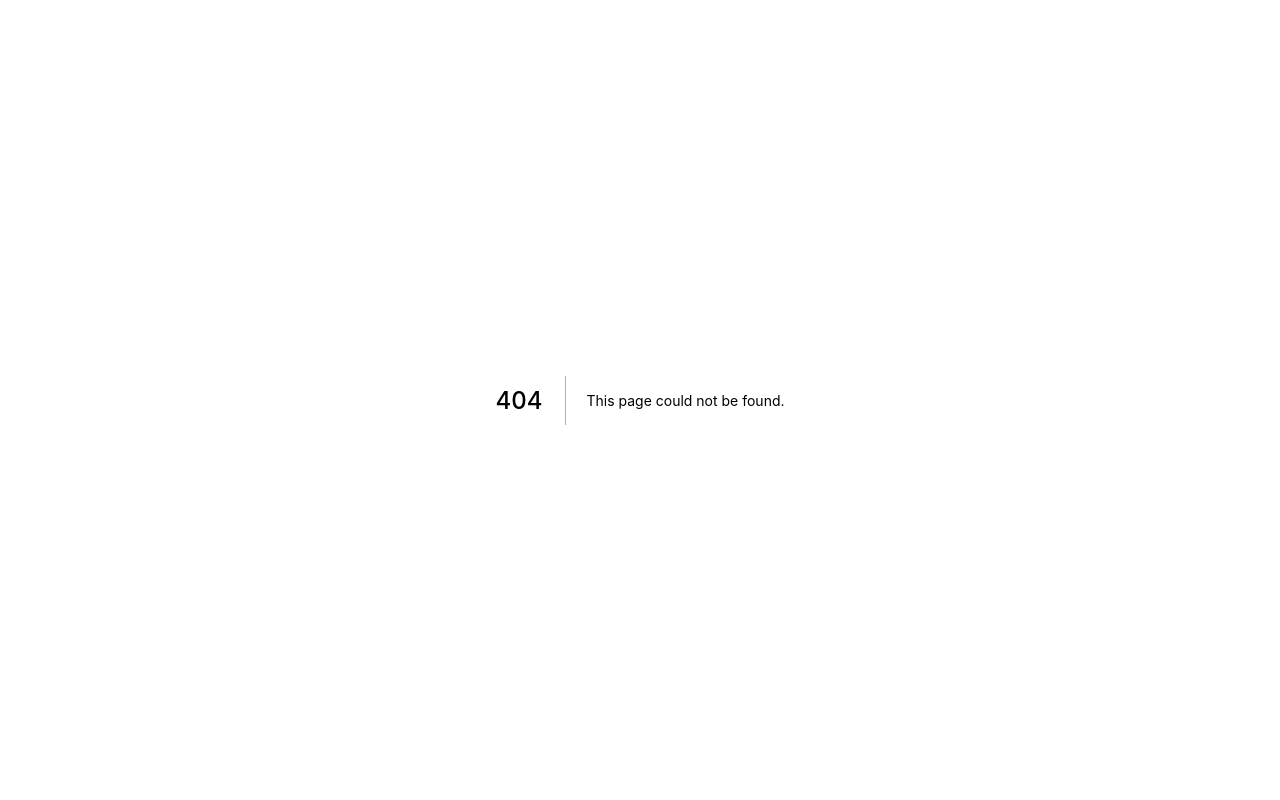
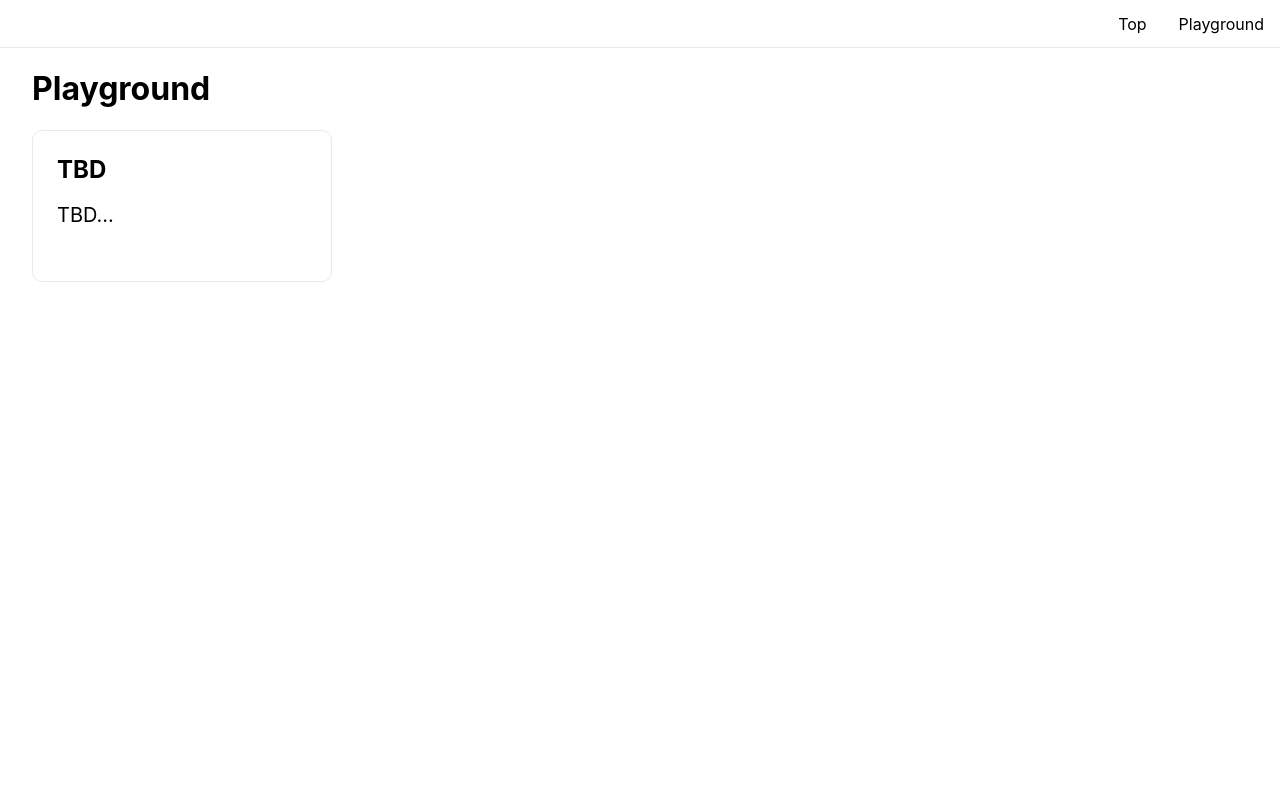
Before and after one commit to pocket7878/pocket7878-com, a Next.js app: page /playground in a window 1280 px wide. Before the commit this address had no page. Shown: the top 800 px of the page. Built offline with nearby package versions, Linux system fonts and the light colour scheme.

Commit message:
feature: Add common header

```diff
--- /dev/null
+++ b/components/Header.tsx
@@ -0,0 +1,33 @@
+import Link from 'next/link';
+import React, { memo } from 'react';
+import styled from "styled-components";
+
+export const Header = memo(function Header() {
+  return (
+    <Nav>
+      <MenuItem><Link href="/">Top</Link></MenuItem>
+      <MenuItem><Link href="/playground">Playground</Link></MenuItem>
+    </Nav>
+  );
+});
+
+const Nav = styled.nav`
+	display: flex;
+	flex-direction: row;
+	justify-content: flex-end;
+	border-bottom: 1px solid #eaeaea;
+	position: fixed;
+	width: 100%;
+	top: 0px;
+	background: white;
+	height: 48px;
+	z-index: 999;
+`;
+
+const MenuItem = styled.div`
+	height: 100%;
+	vertical-align: middle;
+	padding: 16px;
+	font-size: 16px;
+	line-height: 16px;
+`;
--- /dev/null
+++ b/components/Layout.tsx
@@ -0,0 +1,20 @@
+import React, { memo } from 'react';
+import styled from 'styled-components';
+import { Header } from './Header';
+
+type Props = {
+  children: React.ReactNode;
+};
+
+export const Layout = memo(function Layout({ children }: Props) {
+  return (
+    <div>
+      <Header />
+      <Wrapper>{children}</Wrapper>
+    </div>
+  );
+});
+
+const Wrapper = styled.div`
+	padding-top: 48px;
+`;
--- a/pages/_app.tsx
+++ b/pages/_app.tsx
@@ -1,8 +1,13 @@
 import '../styles/globals.css';
 import type { AppProps } from 'next/app';
+import { Layout } from '../components/Layout';
 
 function MyApp({ Component, pageProps }: AppProps) {
-  return <Component {...pageProps} />;
+  return (
+    <Layout>
+      <Component {...pageProps} />
+    </Layout>
+  );
 }
 
 export default MyApp;
--- /dev/null
+++ b/pages/playground.tsx
@@ -0,0 +1,85 @@
+import type { NextPage } from 'next';
+import Head from 'next/head';
+import Image from 'next/image';
+import styles from '../styles/Home.module.css';
+import styled from 'styled-components';
+
+const Playground: NextPage = () => {
+  return (
+    <div className={styles.container}>
+      <Head>
+        <title>Pocket7878.com/Playground</title>
+        <meta name='description' content='pocket7878 portfolio' />
+        <link rel='icon' href='/favicon.ico' />
+      </Head>
+
+      <Main>
+        <h1>Playground</h1>
+        <article>
+          <LinksWrapper>
+            <LinkCard>
+              <h2>TBD</h2>
+              <p>TBD...</p>
+            </LinkCard>
+          </LinksWrapper>
+        </article>
+      </Main>
+
+      <footer className={styles.footer}>
+        <a
+          href='https://vercel.com?utm_source=create-next-app&utm_medium=default-template&utm_campaign=create-next-app'
+          target='_blank'
+          rel='noopener noreferrer'>
+          Powered by{' '}
+          <span className={styles.logo}>
+            <Image src='/vercel.svg' alt='Vercel Logo' width={72} height={16} />
+          </span>
+        </a>
+      </footer>
+    </div>
+  );
+};
+
+export default Playground;
+
+const Main = styled.main`
+  min-height: 100vh;
+`;
+
+const LinksWrapper = styled.div`
+  display: flex;
+  flex-flow: row wrap;
+`;
+
+const LinkCard = styled.a`
+  margin-right: 1rem;
+  margin-bottom: 1rem;
+  padding: 1.5rem;
+  text-align: left;
+  color: inherit;
+  text-decoration: none;
+  border: 1px solid #eaeaea;
+  border-radius: 10px;
+  transition: color 0.15s ease, border-color 0.15s ease;
+  flex-basis: 300px;
+  min-height: 152px;
+
+  &:hover,
+  &:focus,
+  &:active {
+    color: #0070f3;
+    border-color: #0070f3;
+  }
+
+  & h2 {
+    margin: 0 0 1rem 0;
+    font-size: 1.5rem;
+  }
+
+  & p {
+    margin: 0;
+    font-size: 1.25rem;
+    line-height: 1.5;
+  }
+}
+`;
```
